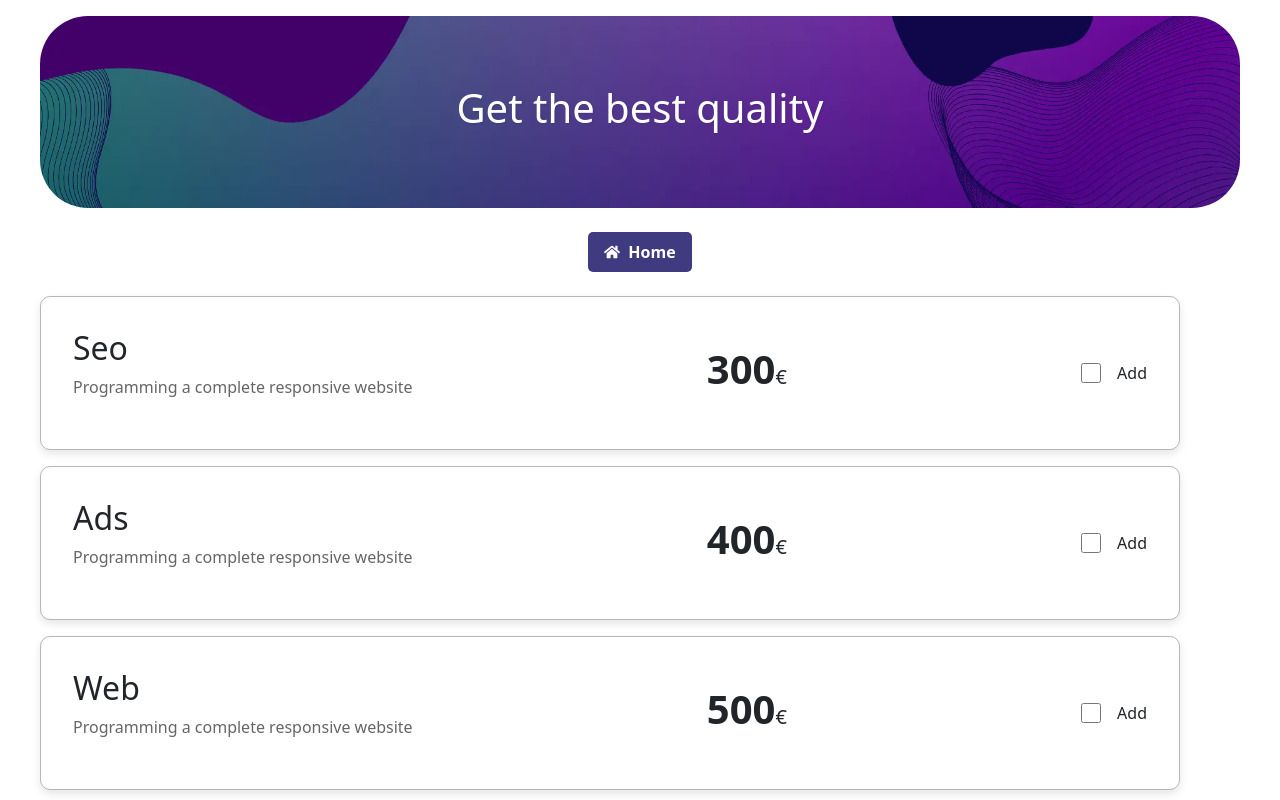
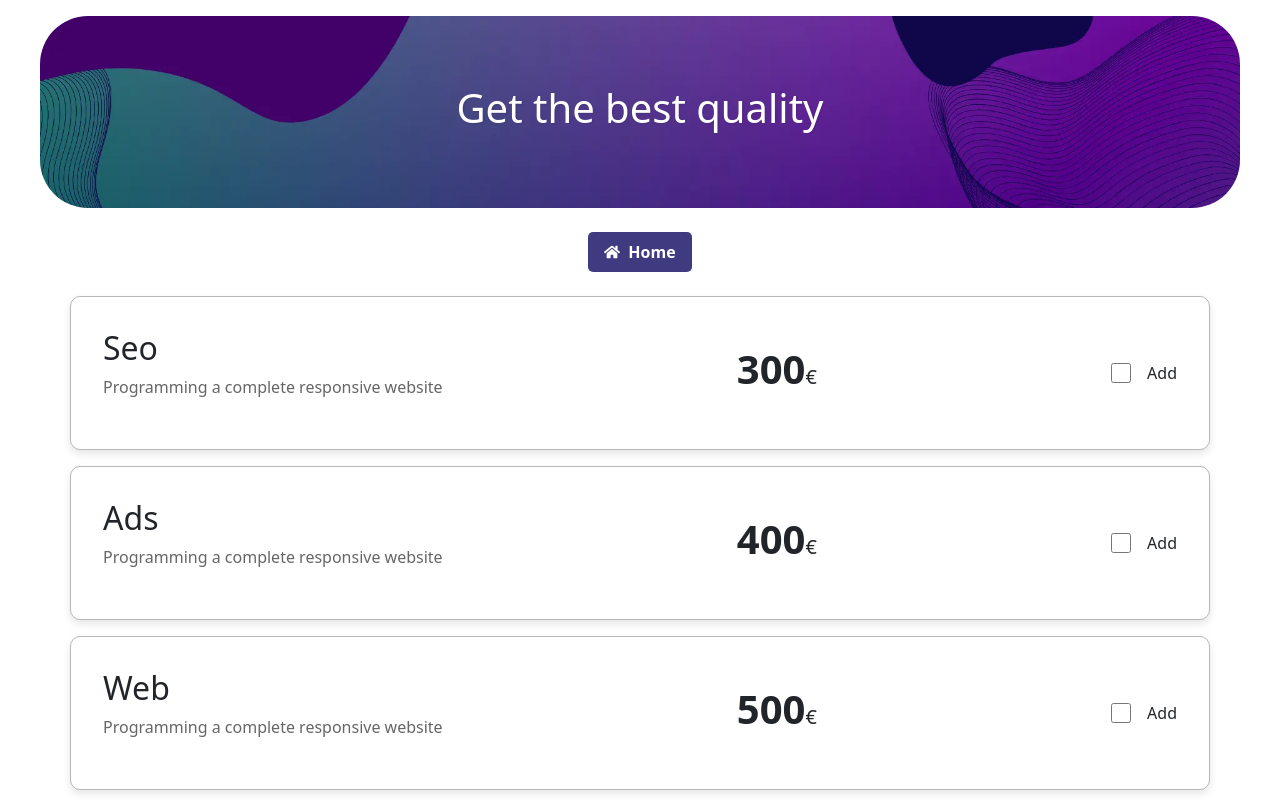
Before and after one commit to dracudev/S6-Budget-App, a React (Vite) app: page /budget in a window 1280 px wide. Shown: the top 800 px of the page. Built offline with nearby package versions, Linux system fonts and the light colour scheme.

Commit message:
small fixes

```diff
--- a/src/pages/budget/BudgetForm.jsx
+++ b/src/pages/budget/BudgetForm.jsx
@@ -8,7 +8,7 @@ export function BudgetForm() {
 
   return (
     <div className="form-container">
-      <CustomCard className={checkedItems.seo ? 'border-checked' : ''}>
+      <CustomCard className={`container ${checkedItems.seo ? 'border-checked' : ''}`}>
         <div className="card-units">
           <div>
             <h2>Seo</h2>
@@ -32,7 +32,7 @@ export function BudgetForm() {
         </div>
       </CustomCard>
 
-      <CustomCard className={checkedItems.ads ? 'border-checked' : ''}>
+      <CustomCard className={`container ${checkedItems.ads ? 'border-checked' : ''}`}>
         <div className="card-units">
           <div>
             <h2>Ads</h2>
@@ -56,7 +56,7 @@ export function BudgetForm() {
         </div>
       </CustomCard>
 
-      <CustomCard className={checkedItems.web ? 'border-checked' : ''}>
+      <CustomCard className={`container ${checkedItems.web ? 'border-checked' : ''}`}>
         <div className="card-units">
           <div>
             <h2>Web</h2>
--- a/src/pages/budget/ClientDataForm.css
+++ b/src/pages/budget/ClientDataForm.css
@@ -1,6 +1,7 @@
 .data-container {
   width: 100%;
   max-width: 1200px;
+  margin-bottom: 3rem;
 }
 
 .form-data {
--- a/src/pages/budget/ClientDataForm.jsx
+++ b/src/pages/budget/ClientDataForm.jsx
@@ -39,8 +39,6 @@ export function ClientDataForm() {
               placeholder="Email"
               value={customerData.email}
               onChange={handleInputChange}
-              pattern="[a-z0-9._%+-]+@[a-z0-9.-]+\.[a-z]{2,}$"
-              title="Please enter a valid email address"
               required
             />
           </div>
```
